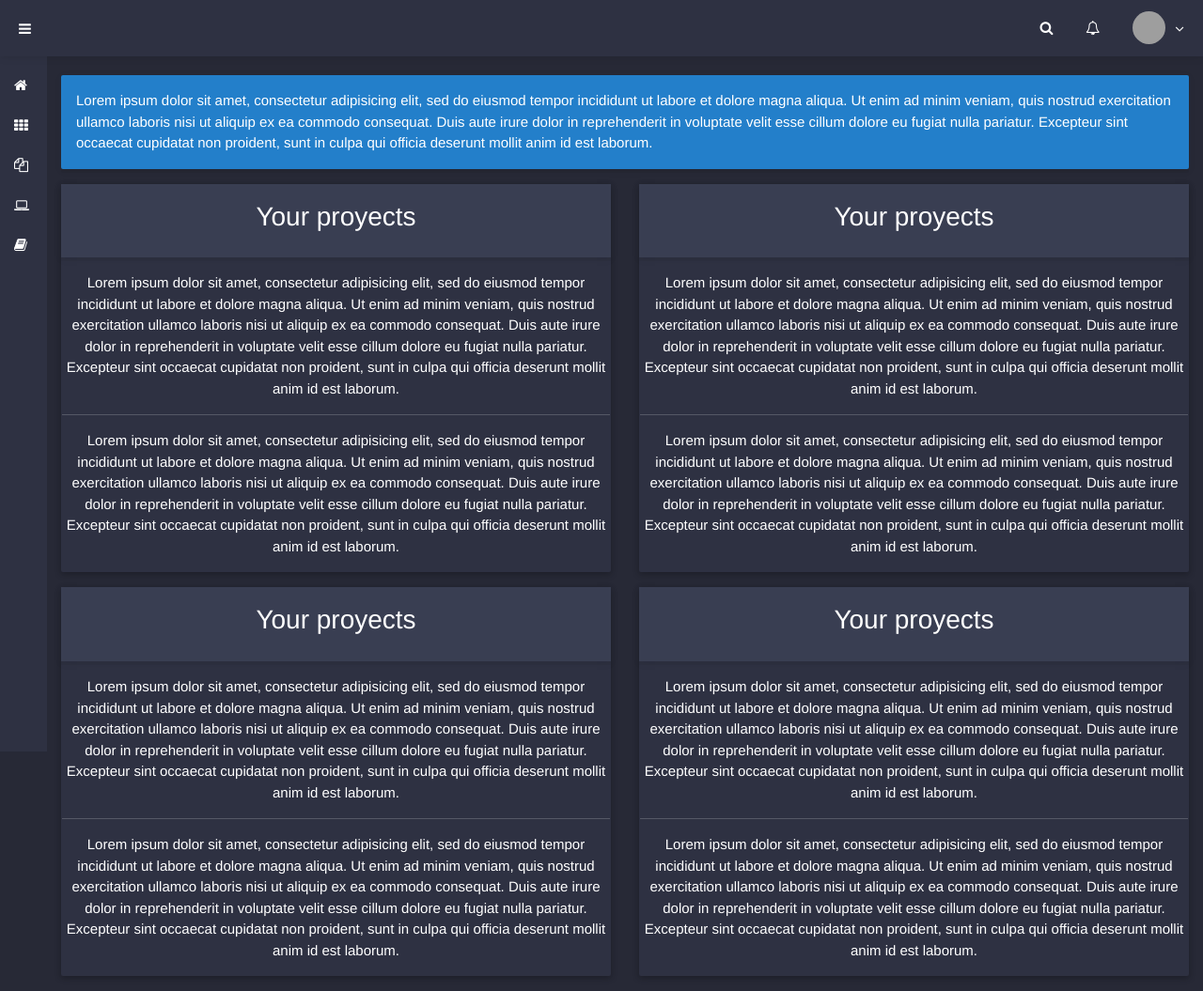
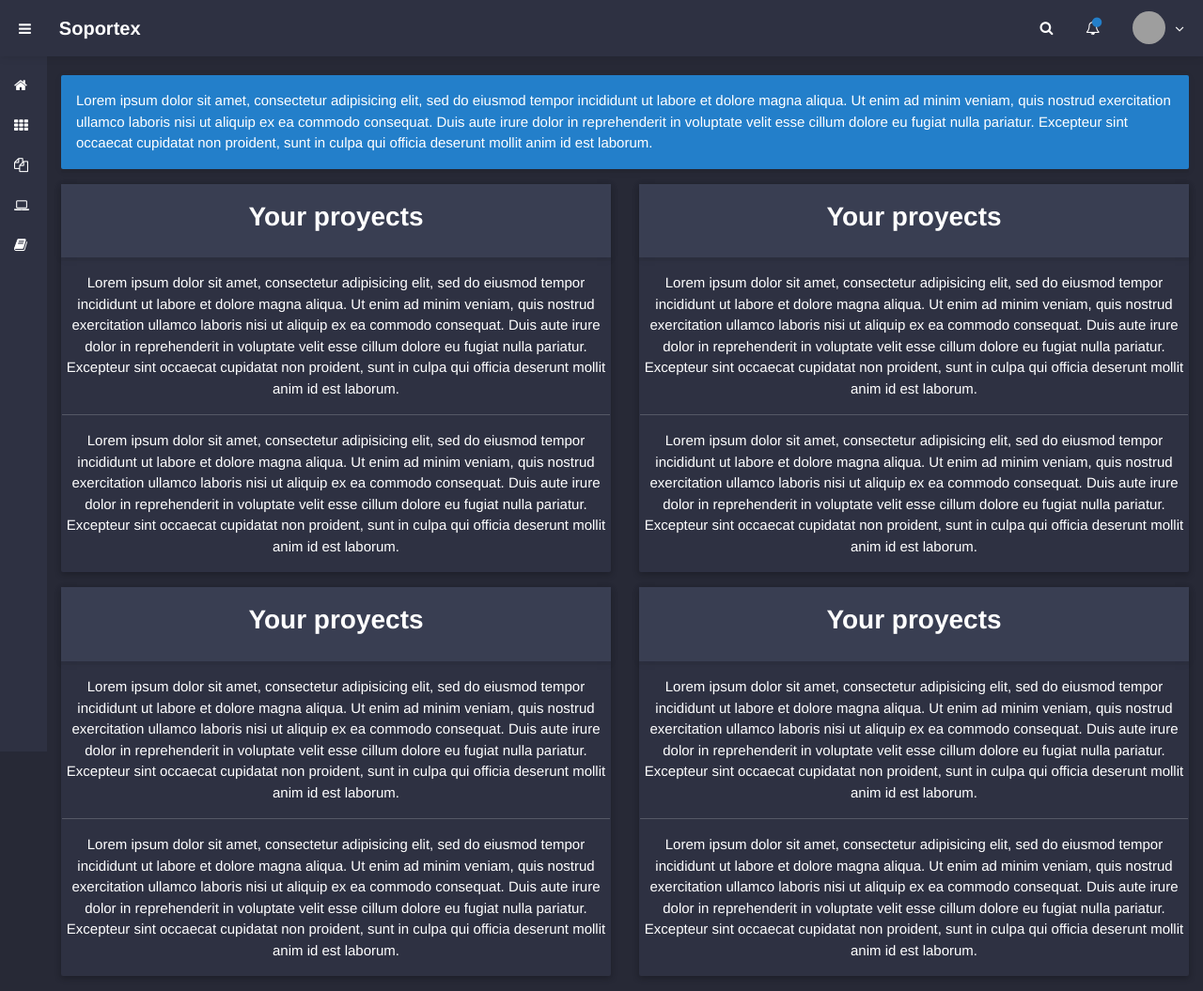
Before and after one commit to JhoanSteve/dashboard, a plain HTML site: page index.htm in a window 1280 px wide. Shown: the whole page at 94% size. Drawn offline with nearby package versions, Linux system fonts and the light colour scheme; grey boxes are pictures that could not be loaded.

Commit message:
update index
colores

```diff
--- a/index.htm
+++ b/index.htm
@@ -5,8 +5,7 @@
     <title></title>
     <link rel="stylesheet" href="https://maxcdn.bootstrapcdn.com/font-awesome/4.7.0/css/font-awesome.min.css">
     <link rel="stylesheet" href="https://maxcdn.bootstrapcdn.com/bootstrap/4.0.0-alpha.6/css/bootstrap.min.css" integrity="sha384-rwoIResjU2yc3z8GV/NPeZWAv56rSmLldC3R/AZzGRnGxQQKnKkoFVhFQhNUwEyJ" crossorigin="anonymous">
-
-    <script src="{{asset('/adminlte/plugins/jQuery/jquery-2.2.3.min.js?v='.version()) }}"></script>
+    <script src="https://code.jquery.com/jquery-3.3.0.js" integrity="sha256-TFWSuDJt6kS+huV+vVlyV1jM3dwGdeNWqezhTxXB/X8=" crossorigin="anonymous"></script>
   </head>
   <style media="screen">
   body{
@@ -40,6 +39,7 @@
   }
   .navbar-items>div.item{
         margin-left: 35px;
+          position: relative;
   }
   .navbar-hamburger{
     display: flex;
@@ -66,6 +66,7 @@
     transition: 0.7s;
   }
   .navbar-item>div.item{
+
     margin-top: 20px;
   }
   .navbar-item>div.item>a{
@@ -99,6 +100,9 @@
     box-shadow: 0 2px 5px 0 rgba(0,0,0,.16), 0 2px 10px 0 rgba(0,0,0,.12);
     margin-bottom: 16px;
   }
+  .box>div.box-header>h1,h2,h3{
+    font-weight: 700;
+  }
   .box>div.box-header{
     text-align: center;
     padding: 20px 16px 20px 16px;
@@ -123,6 +127,9 @@
   .bg-blue{
     background-color: #237fca;
   }
+  .text-blue{
+    color: #237fca;
+  }
   /* box*/
 
   </style>
@@ -131,12 +138,14 @@
       <div class="navbar-content">
         <div class="navbar-hamburger">
           <span class="fa fa-bars"></span>
+          <span  style="padding-left:30px; font-size:20px;font-weight:600;">Soportex</span>
         </div>
         <div class="navbar-items">
           <div class="item">
             <i class="fa fa-search" ></i>
           </div>
           <div class="item">
+            <span class="fa  fa-circle text-blue" style="position:absolute;top:-1px;right:-2px;font-size:12px"></span>
             <i class="fa fa-bell-o"></i>
           </div>
           <div class="item" style="    display: flex;align-items: center;">
```
